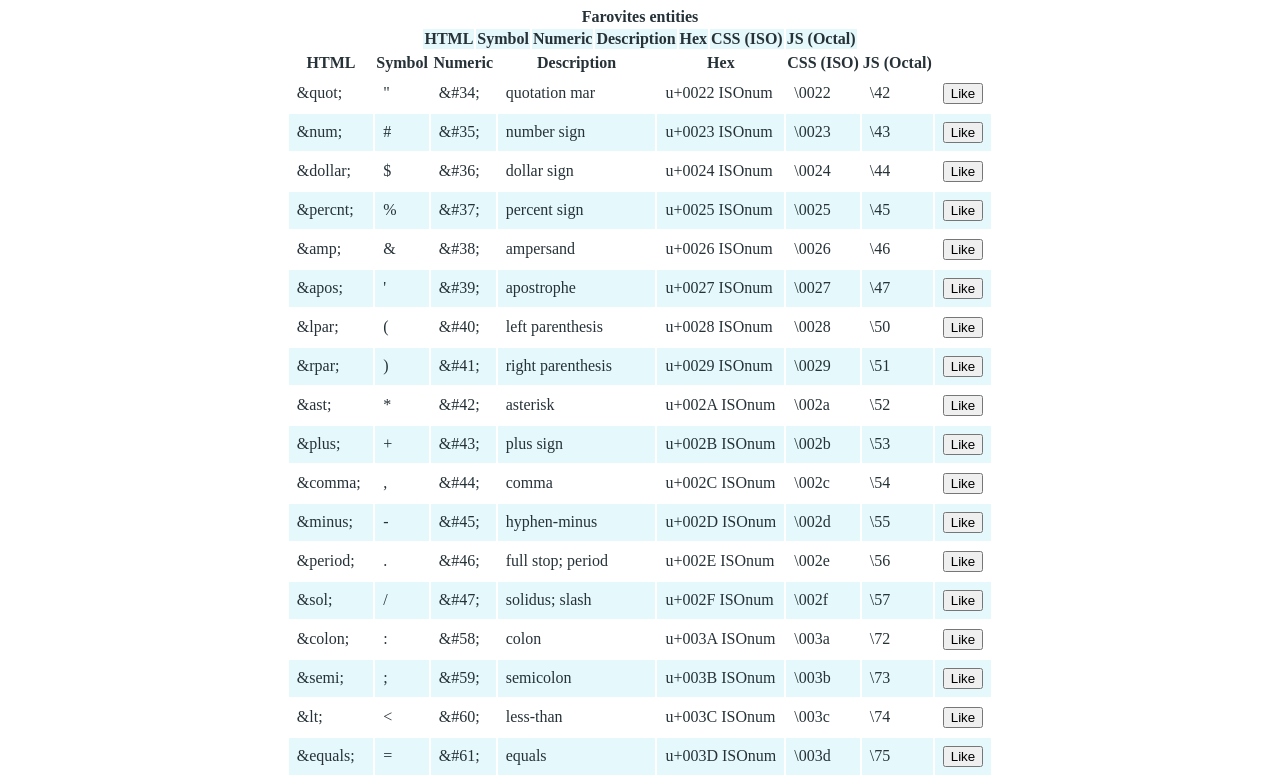
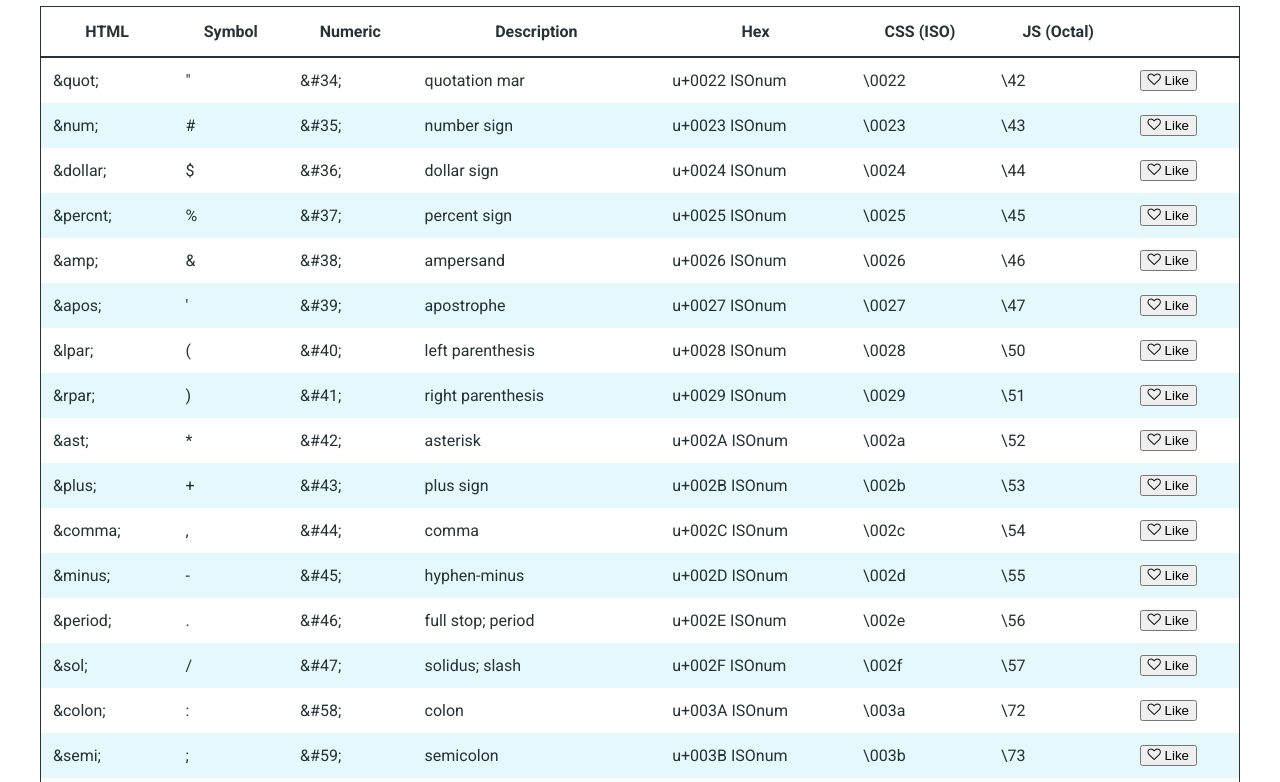
Before and after one commit to iStuffs/cloud-entities, a plain HTML site: page index.html in a window 1280 px wide. Shown: the part 75-857 px from the top of the page. Drawn offline with Linux system fonts and the light colour scheme.

Commit message:
add icon font update table style

```diff
--- a/index.html
+++ b/index.html
@@ -8,11 +8,10 @@
 <body>
   <h1>Character entities</h1>
   <main id="entities">
-    <div>
-      <table>
+      <table v-if="hasLikes">
         <thead>
           <tr>
-            <th colspan="7">Farovites entities</th>
+            <th colspan="8">Favorites entities</th>
           </tr>
           <tr>
             <th scope="col">HTML</th>
@@ -22,6 +21,7 @@
             <th scope="col">Hex</th>
             <th scope="col">CSS (ISO)</th>
             <th scope="col">JS (Octal)</th>
+            <th>&nbsp;</th>
           </tr>
         </thead>
         <tbody>
@@ -33,11 +33,10 @@
             <td @click="copy($event)">{{entitie.hex}}</td>
             <td @click="copy($event)">{{entitie.cssIso}}</td>
             <td @click="copy($event)">{{entitie.jsOctal}}</td>
-            <td><button @click="like(entitie)">Like</button></td>
+            <td><button @click="like(entitie)"><span :class="entitie.like ? 'icon-heart' : 'icon-heart-o' "></span> {{likeCaption(entitie)}}</button></td>
           </tr>
         </tbody>
       </table>
-    </div>
 
     <table>
       <thead>
@@ -49,6 +48,7 @@
           <th scope="col">Hex</th>
           <th scope="col">CSS (ISO)</th>
           <th scope="col">JS (Octal)</th>
+          <th>&nbsp;</th>
         </tr>
       </thead>
       <tbody>
@@ -60,13 +60,17 @@
           <td @click="copy($event)">{{entitie.hex}}</td>
           <td @click="copy($event)">{{entitie.cssIso}}</td>
           <td @click="copy($event)">{{entitie.jsOctal}}</td>
-          <td><button @click="like(entitie)">Like</button></td>
+          <td><button @click="like(entitie)"><span :class="entitie.like ? 'icon-heart' : 'icon-heart-o' "></span> {{likeCaption(entitie)}}</button></td>
         </tr>
       </tbody>
+      <tfoot>
+        <tr>
+          <td colspan="8"><strong>{{count}} entities</strong></td>
+        </tr>
+      </tfoot>
     </table>
-    <p>{{count}} entities</p>
   </main>
-  <script src="js/vue.js"></script>
-  <script src="js/script.js"></script>
+  <script type="text/javascript" src="js/vue.js"></script>
+  <script type="text/javascript" src="js/script.js"></script>
 </body>
 </html>
--- a/js/script.js
+++ b/js/script.js
@@ -354,16 +354,7 @@ let app = new Vue({
       return this.entities.length;
     },
     hasLikes() {
-      let hasLikes = false;
-      if (this.countLikes > 0) {
-          hasLikes = true;
-      }
-      return hasLikes;
-    }
-  },
-  computed: {
-    count() {
-      return this.entities.length;
+      return (this.countLikes > 0);
     }
   },
   methods: {
@@ -377,6 +368,13 @@ let app = new Vue({
       }
       // entitie.like = !entitie.like;
       // entitie.like ? (entities.countLikes++) : (entities.countLikes--);
+    },
+    likeCaption(entitie) {
+      let caption = 'Like';
+      if(entitie.like) {
+        caption = 'unLike';
+      }
+      return caption;
     },
     copy(e) {
       let text = e.target;
--- /dev/null
+++ b/sass/_fonts.sass
@@ -0,0 +1,33 @@
+@font-face
+  font-family: 'entities'
+  src: url('../fonts/entities.ttf?szl2oe') format('truetype'), url('../fonts/entities.woff?szl2oe') format('woff'), url('../fonts/entities.svg?szl2oe#entities') format('svg')
+  font-weight: normal
+  font-style: normal
+
+
+[class^="icon-"], [class*=" icon-"]
+  /* use !important to prevent issues with browser extensions that change fonts */
+  font-family: 'entities' !important
+  speak: none
+  font-style: normal
+  font-weight: normal
+  font-variant: normal
+  text-transform: none
+  line-height: 1
+
+  /* Better Font Rendering =========== */
+  -webkit-font-smoothing: antialiased
+  -moz-osx-font-smoothing: grayscale
+
+
+.icon-command:before
+  content: "\e900"
+
+.icon-cmd:before
+  content: "\e900"
+
+.icon-heart-o:before
+  content: "\e901"
+
+.icon-heart:before
+  content: "\e902"
--- a/sass/style.sass
+++ b/sass/style.sass
@@ -1,28 +1,54 @@
 @import url('https://fonts.googleapis.com/css?family=Roboto:400,700')
+@import fonts
 
 $color-accent: #00BCD4
 $color-liked: #EC407A
 $color-text: #263238
 
 body
-  font-family:
+  font-family: 'Roboto', sans-serif
   color: $color-text
 h1
   text-align: center
 
 table
+  max-width: 1200px
+  width: 100%
   margin: 0 auto
-tr
-  transition: all .2s linear
-tr:nth-of-type(even)
-  background: rgba($color-accent,.1)
+  border: 1px solid $color-text
+  border-radius: 0 0 5px 5px
+  border-collapse: collapse
+  margin-bottom: 2rem
 
-tr:hover
-  background: rgba($color-accent,.5)
-  color: darken($color-accent, 30%)
+  // position: relative
+  // max-height: 70vh
+  // overflow-y: auto
+thead
+  th
+    position: sticky
+    top: 0
+    background: rgba(#fff,.9)
+  tr:last-of-type
+    th, td
+      border-bottom: 2px solid $color-text
+tbody
+  tr
+    transition: all .2s linear
+  tr:nth-of-type(even)
+    background: rgba($color-accent,.1)
 
-tr.like
+  tr:hover
+    background: rgba($color-accent,.5)
+    color: darken($color-accent, 30%)
+
+tbody tr.like
   background: rgba($color-liked, .3)
-
+tfoot
+  background: #f1f1f1
+  text-align: right
+  td
+    padding-right: 30px
+th
+  padding: 15px
 td
-  padding: .5rem
+  padding: 12px
```
Also changed, not shown: css/style.css, fonts/entities.ttf (added), fonts/entities.woff (added), 1 other file.
